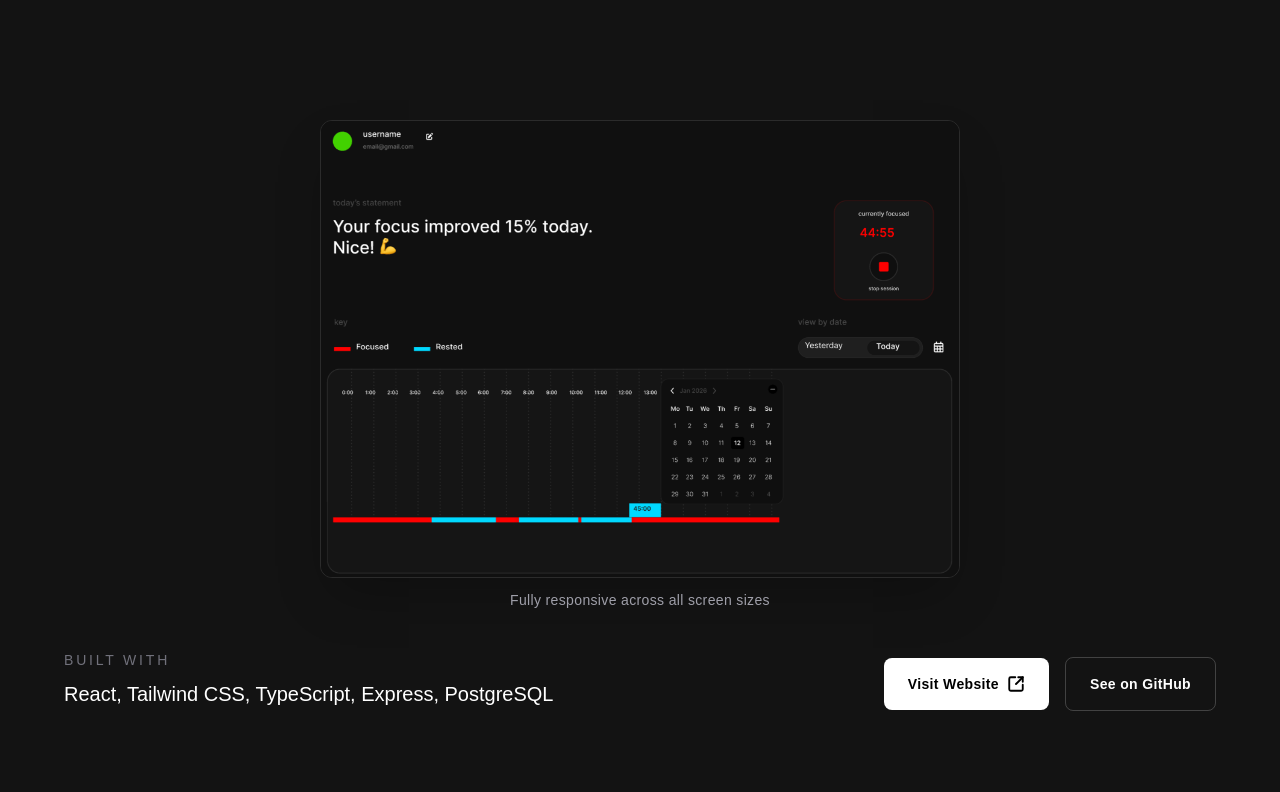
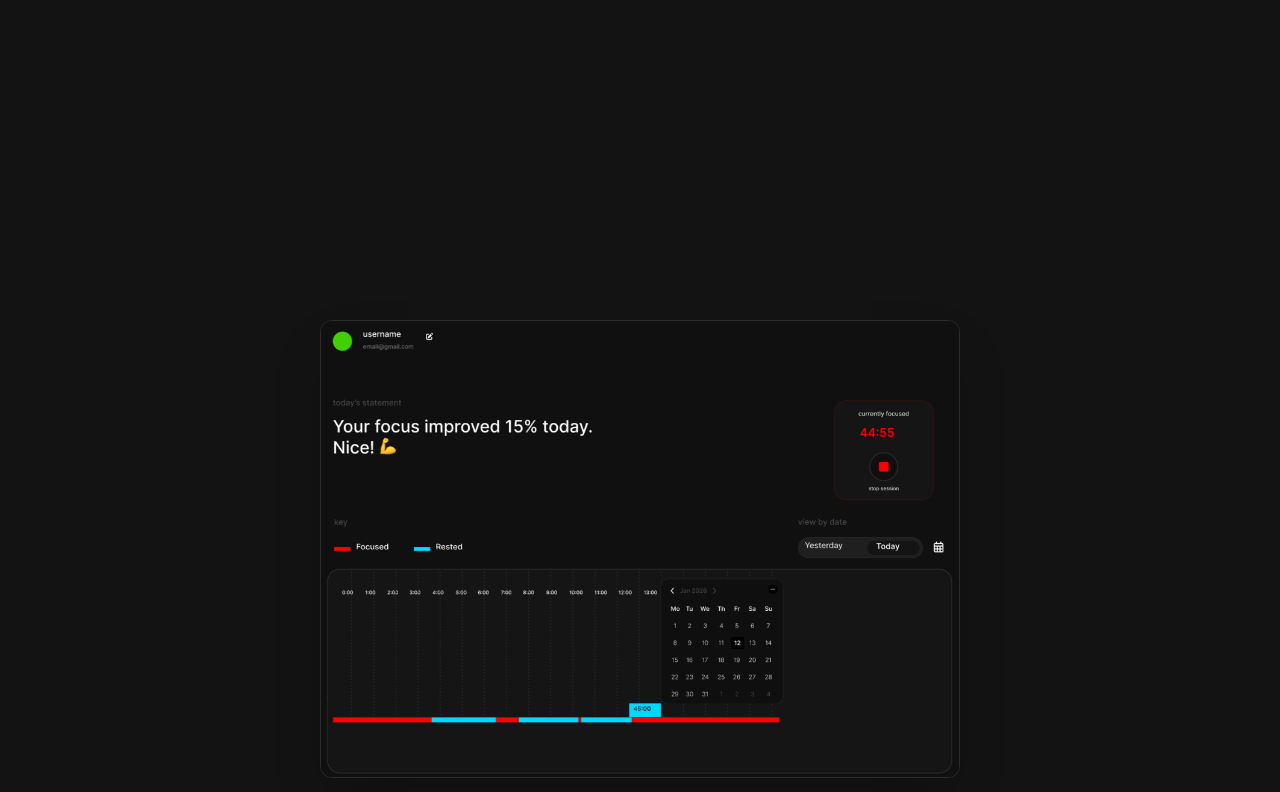
Before and after one commit to Stefan1400/portfolio, a Next.js app: page /projects/ato in a window 1280 px wide. Shown: the part 1080-1872 px from the top of the page. Built offline with nearby package versions, Linux system fonts and the light colour scheme.

Commit message:
refactor(projects): replace showcase divs with sections and improve spacing

```diff
--- a/components/projects/shared/ProjectHero.tsx
+++ b/components/projects/shared/ProjectHero.tsx
@@ -5,11 +5,9 @@ type ProjectHeroTypes = {
 
 export default function ProjectHero({ projectNumber, projectName }: ProjectHeroTypes) {
   return (
-    <div>
-      <section className="w-full h-screen flex flex-col items-center justify-center">
-         <h3 className="text-md font-light text-[#717171] md:text-lg">PROJECT {projectNumber}</h3>
-         <h1 className="text-9xl font-bold text-white">{projectName}</h1>
-      </section>
-    </div>
+    <section className="w-full h-screen flex flex-col items-center justify-center">
+        <h3 className="text-md font-light text-[#717171] md:text-lg">PROJECT {projectNumber}</h3>
+        <h1 className="text-9xl font-bold text-white">{projectName}</h1>
+    </section>
   )
 }
--- a/components/projects/shared/ProjectShowcase.tsx
+++ b/components/projects/shared/ProjectShowcase.tsx
@@ -9,7 +9,7 @@ type ProjectShowcaseTypes = {
 
 export default function ProjectShowcase({ imageSrc, imageAlt, toolsUsed }: ProjectShowcaseTypes) {
   return (
-    <div className="flex flex-col items-center px-6 sm:px-8 lg:px-12">
+    <section className="flex flex-col items-center px-6 sm:px-8 lg:px-12 lg:mt-50 lg:mb-50">
 
       <div className="w-full max-w-6xl flex items-center justify-center flex-col">
           <Image
@@ -67,6 +67,6 @@ export default function ProjectShowcase({ imageSrc, imageAlt, toolsUsed }: Proje
         </div>
 
       </div>
-      </div>
+      </section>
   )
 }
```
